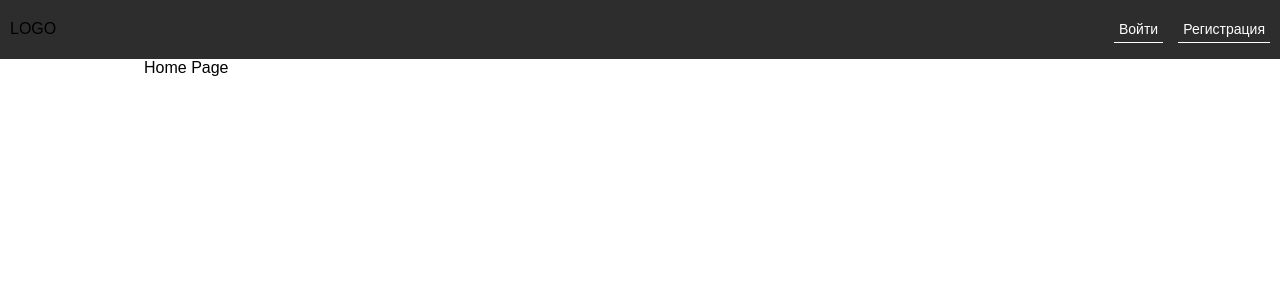
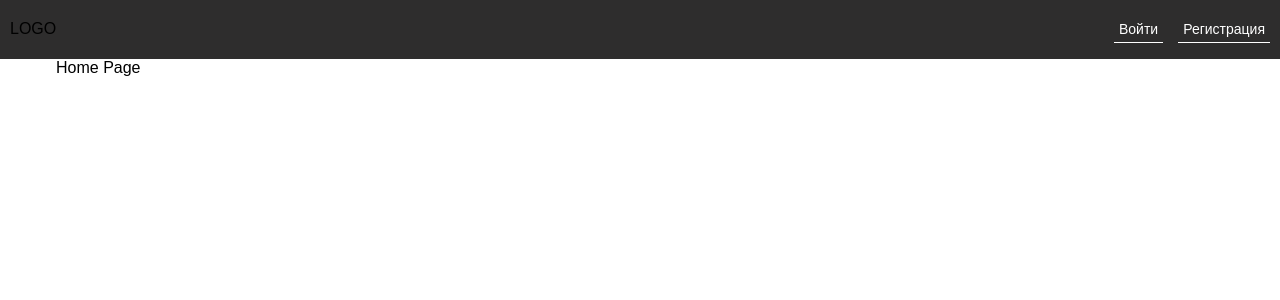
Before and after one commit to igorlyakh/filmoteka, a React (Vite) app: page / in a window 1280 px wide. Shown: the top 300 px of the page. Built offline with nearby package versions, Linux system fonts and the light colour scheme.

Commit message:
update Container

```diff
--- a/src/Components/Container/Container.module.scss
+++ b/src/Components/Container/Container.module.scss
@@ -15,6 +15,6 @@
 }
 @media (min-width: 1024px) {
   .container {
-    max-width: 1024px;
+    max-width: 1200px;
   }
 }
```
